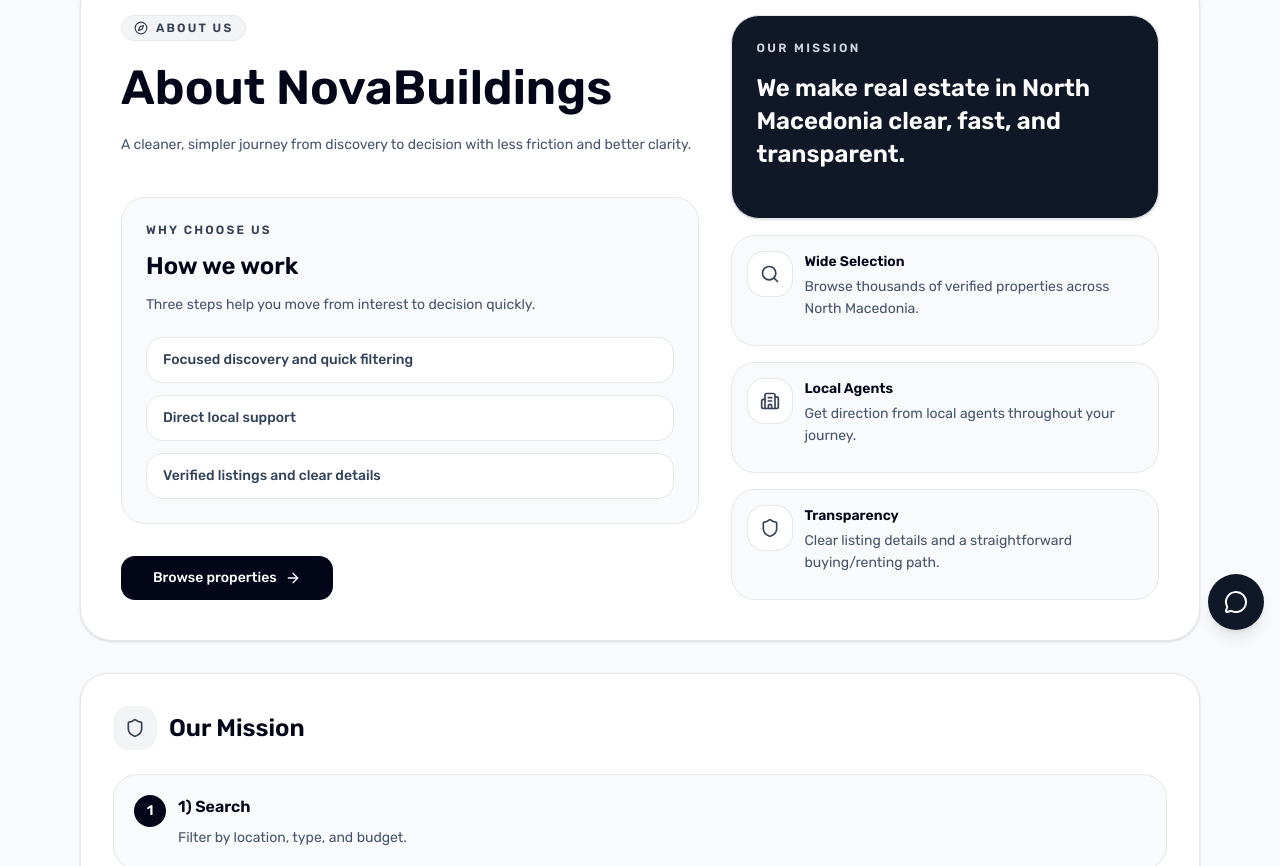
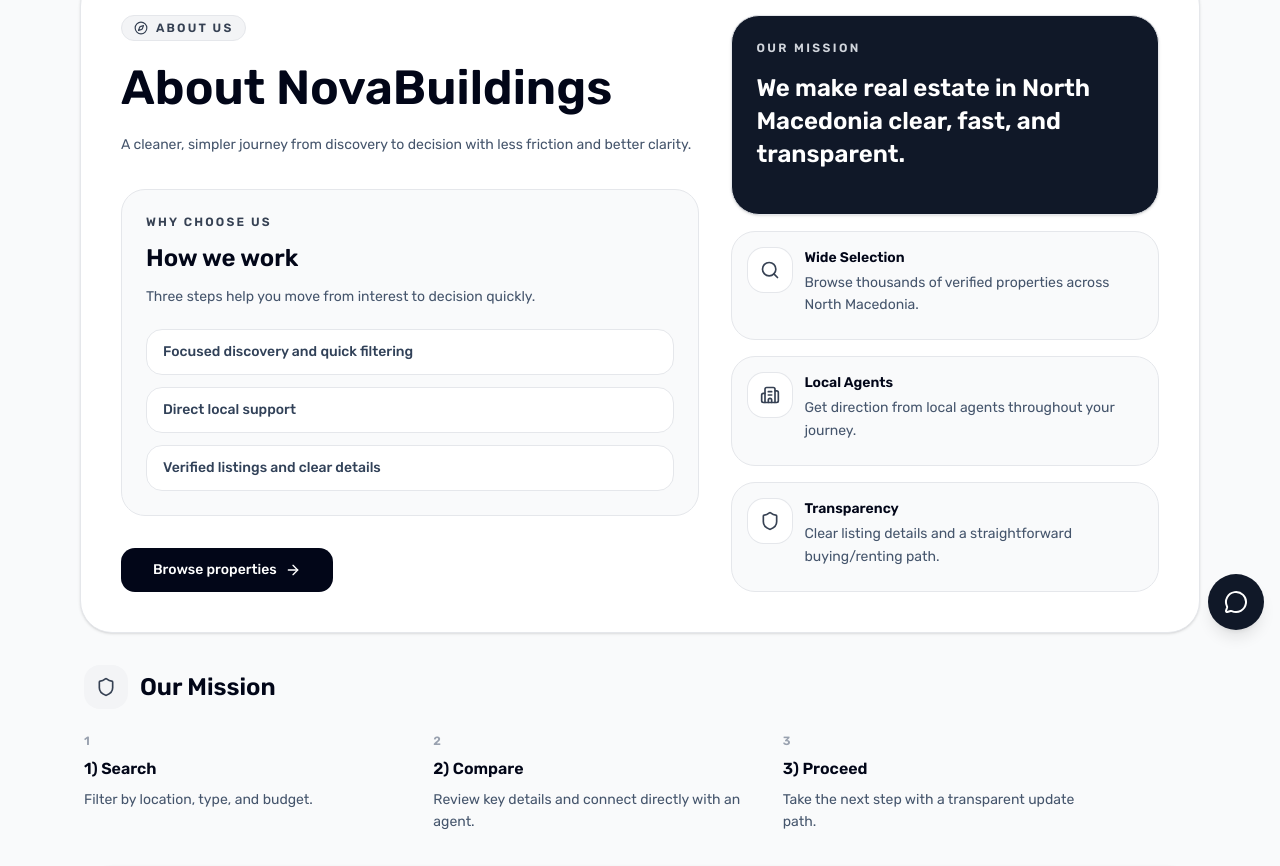
Before and after one commit to egzonkadrija/real-estate-app, a Next.js app: page /en/about in a window 1280 px wide. Shown: the part 154-1020 px from the top of the page. Built offline with nearby package versions, Linux system fonts and the light colour scheme.

Commit message:
Simplify about page mission and process section layout

```diff
--- a/src/app/[locale]/(main)/about/page.tsx
+++ b/src/app/[locale]/(main)/about/page.tsx
@@ -269,8 +269,9 @@
       <div className="mx-auto flex max-w-6xl flex-col gap-8 px-4 py-8 sm:py-12">
         <section className="overflow-hidden rounded-[2rem] border border-gray-200 bg-white shadow-sm">
           <div className="grid gap-8 p-6 sm:p-8 lg:grid-cols-[1.15fr_0.85fr] lg:p-10">
-            <div className="flex flex-col justify-between">
-              <div>
+            <div className="flex flex-col gap-8">
+              <div className="space-y-8">
+                <div>
                 <div className="inline-flex items-center gap-2 rounded-full border border-gray-200 bg-gray-100 px-3 py-1 text-xs font-semibold uppercase tracking-[0.18em] text-gray-700">
                   <Compass className="h-3.5 w-3.5" />
                   {t("about.title")}
@@ -281,8 +282,9 @@
                 <p className={`mt-4 max-w-2xl text-base text-slate-600 sm:text-lg ${aboutParagraphClass}`}>
                   {coreCopy.aboutSectionText}
                 </p>
+                </div>
 
-                <div className="mt-8 max-w-2xl rounded-[1.5rem] border border-gray-200 bg-gray-50 p-5 sm:mt-10 sm:p-6">
+                <div className="max-w-2xl rounded-[1.5rem] border border-gray-200 bg-gray-50 p-5 sm:p-6">
                   <p className="text-xs font-semibold uppercase tracking-[0.18em] text-gray-700">
                     {coreCopy.whyTitle}
                   </p>
@@ -306,7 +308,7 @@
                 </div>
               </div>
 
-              <div className="mt-6 flex flex-col gap-4 sm:mt-8 sm:flex-row sm:items-center">
+              <div className="flex flex-col gap-4 sm:flex-row sm:items-center">
                 <Button asChild size="lg" className="bg-slate-950 text-white hover:bg-slate-800">
                   <Link href={`/${locale}`} className="inline-flex items-center">
                     {coreCopy.ctaButton}
@@ -356,32 +358,27 @@
           </div>
         </section>
 
-        <section>
-          <div className="rounded-[1.75rem] border border-gray-200 bg-white p-6 shadow-sm sm:p-8">
+        <section className="px-1">
+          <div className="max-w-5xl">
             <div className="flex items-center gap-3">
               <div className="rounded-2xl bg-gray-100 p-3 text-gray-700">
                 <Shield className="h-5 w-5" />
               </div>
-              <div>
-                <h2 className={`text-2xl font-semibold text-slate-950 ${aboutHeadingClass}`}>
-                  {coreCopy.missionTitle}
-                </h2>
-              </div>
+              <h2 className={`text-2xl font-semibold text-slate-950 ${aboutHeadingClass}`}>
+                {coreCopy.missionTitle}
+              </h2>
             </div>
 
-            <div className="mt-6 space-y-4">
+            <div className="mt-6 grid gap-6 md:grid-cols-3">
               {coreCopy.processSteps.map((step, index) => (
-                <div
-                  key={step.title}
-                  className="relative rounded-[1.5rem] border border-gray-200 bg-gray-50 p-5 pl-16"
-                >
-                  <div className="absolute left-5 top-5 flex h-8 w-8 items-center justify-center rounded-full bg-slate-950 text-sm font-semibold text-white">
+                <div key={step.title} className="space-y-2">
+                  <p className="text-xs font-semibold uppercase tracking-[0.18em] text-gray-400">
                     {index + 1}
-                  </div>
+                  </p>
                   <h3 className={`text-base font-semibold text-slate-950 ${aboutHeadingClass}`}>
                     {step.title}
                   </h3>
-                  <p className={`mt-2 text-sm text-slate-600 ${aboutParagraphClass}`}>
+                  <p className={`text-sm text-slate-600 ${aboutParagraphClass}`}>
                     {step.description}
                   </p>
                 </div>
```
